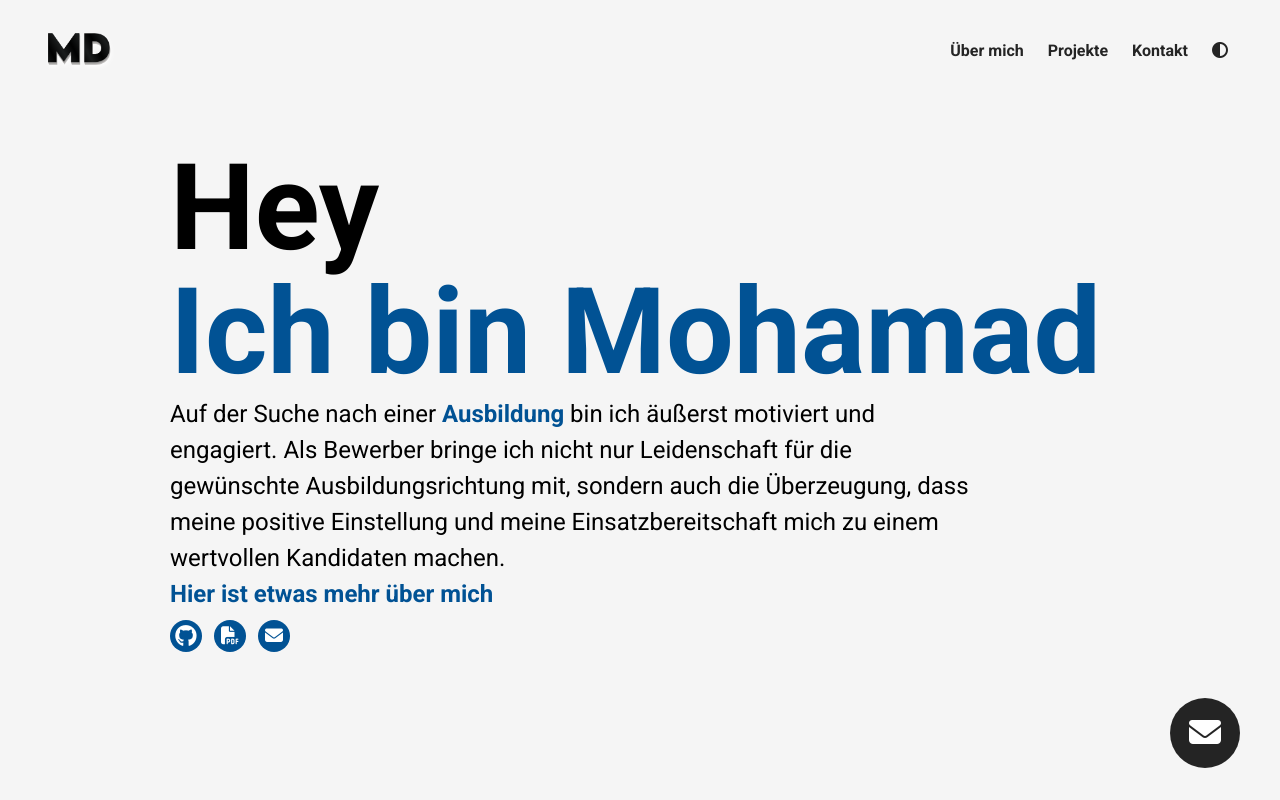
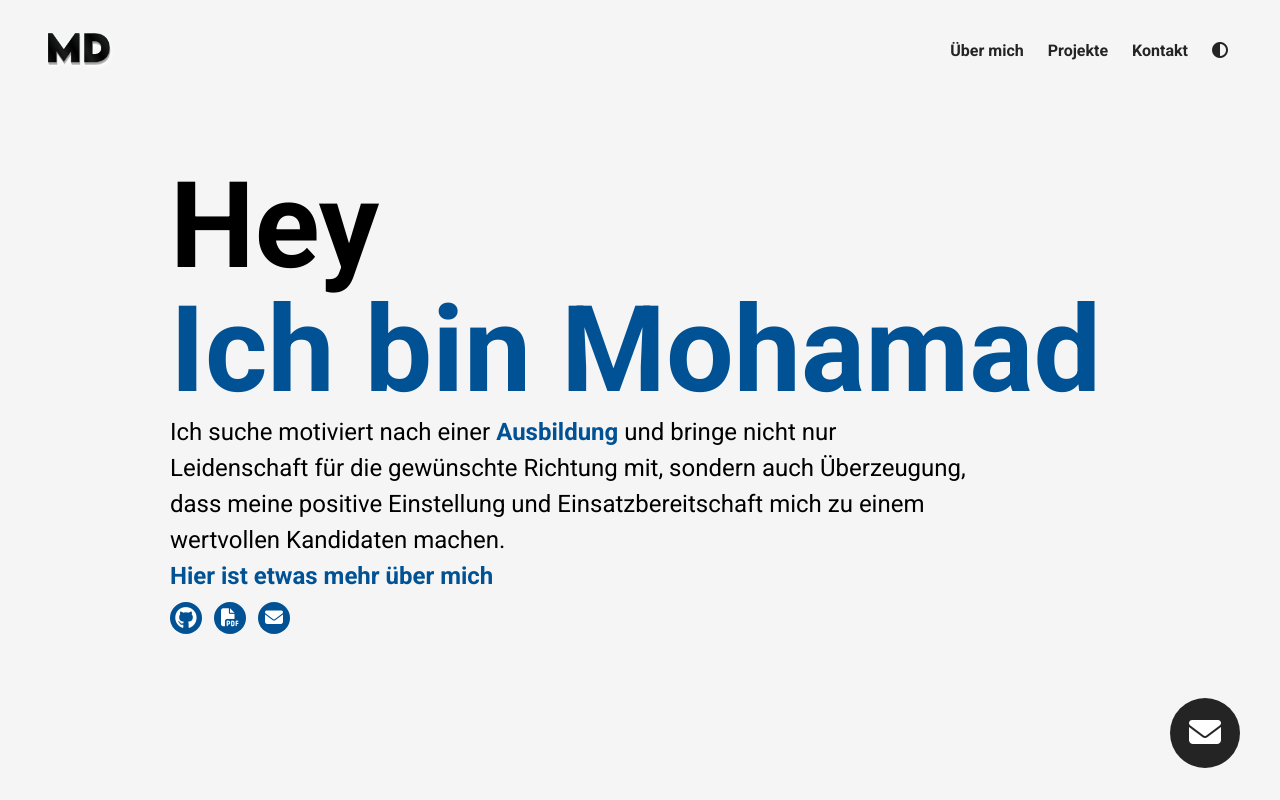
Before and after one commit to MDDakki/E-Portfolio, a plain HTML site: page index.html in a window 1280 px wide. Drawn offline with Linux system fonts and the light colour scheme.

Commit message:
description update

```diff
--- a/index.html
+++ b/index.html
@@ -35,7 +35,7 @@
                 <h1 class="titel">Hey</h1>
                 <h1 class="titel sub__titel">Ich bin Mohamad</h1>
                 <p class="header__para">
-                    Auf der Suche nach einer <b class="blau">Ausbildung</b> bin ich äußerst motiviert und engagiert. Als Bewerber bringe ich nicht nur Leidenschaft für die gewünschte Ausbildungsrichtung mit, sondern auch die Überzeugung, dass meine positive Einstellung und meine Einsatzbereitschaft mich zu einem wertvollen Kandidaten machen.
+                    Ich suche motiviert nach einer <b class="blau">Ausbildung</b> und bringe nicht nur Leidenschaft für die gewünschte Richtung mit, sondern auch Überzeugung, dass meine positive Einstellung und Einsatzbereitschaft mich zu einem wertvollen Kandidaten machen.
                     <br>
                     <b class="blau">Hier ist etwas mehr über mich</b>
                     <div class="social__list">
```
